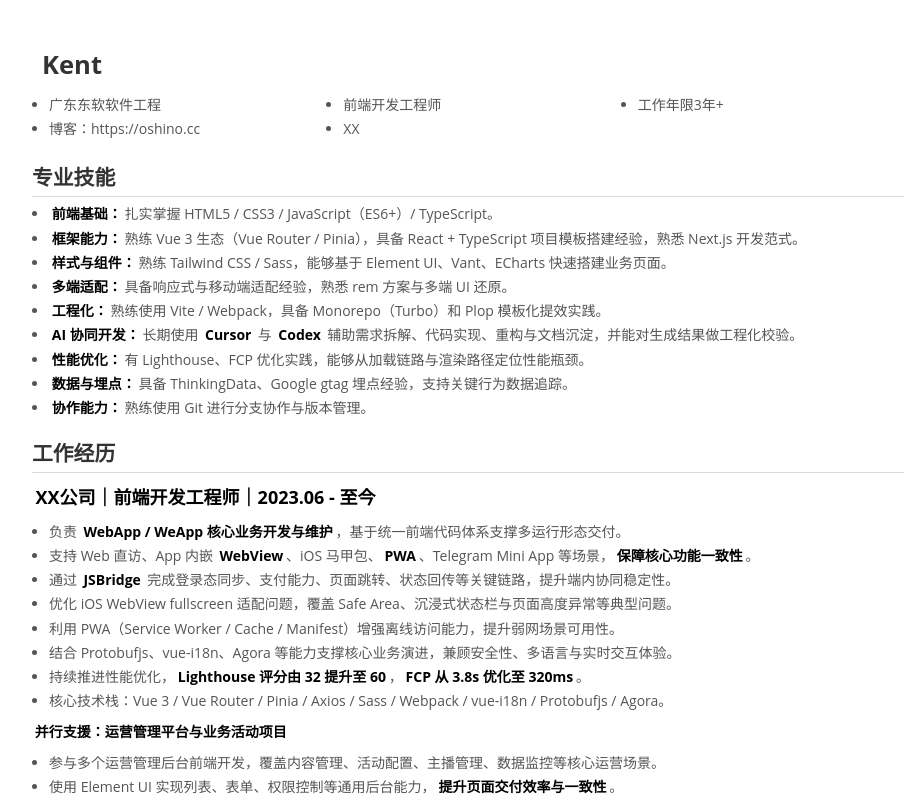
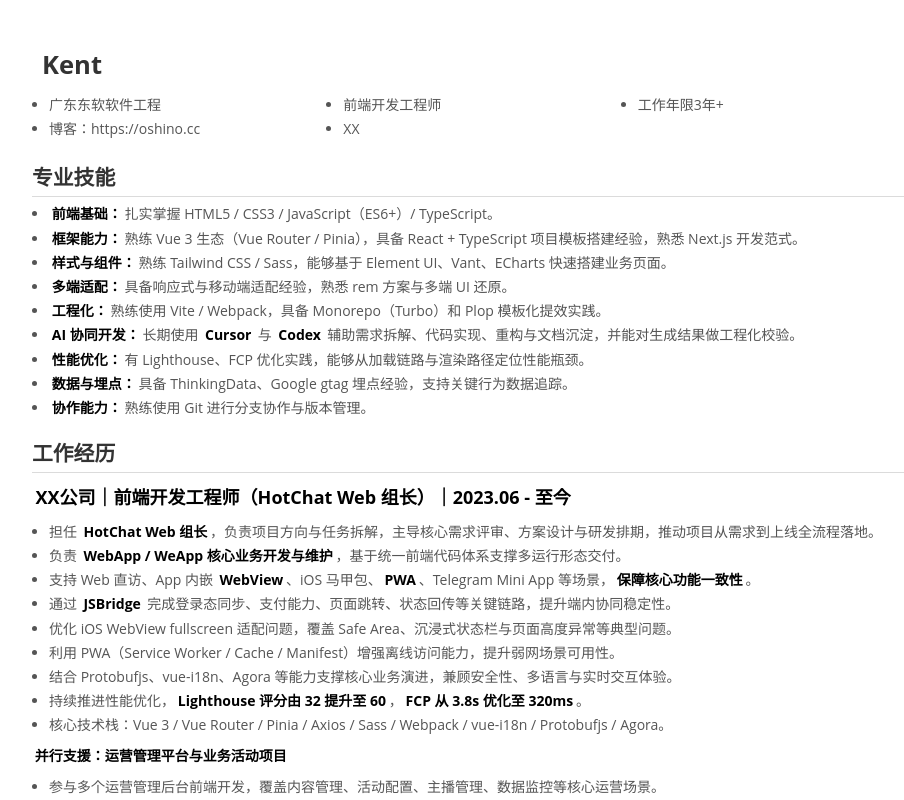
Before and after one commit to ooooshino/ooooshino.github.io, a Vue app: page / in a window 1280 px wide. Shown: the top 800 px of the page, without its empty margins (158-1062 px from the left). Built offline with nearby package versions, Linux system fonts and the light colour scheme.

Commit message:
chore(发布): 同步脱敏简历

```diff
--- a/src/components/CompanyExperience.vue
+++ b/src/components/CompanyExperience.vue
@@ -3,10 +3,13 @@
     <h2>工作经历</h2>
 
     <p>
-      <strong class="text-lg">XX公司｜前端开发工程师｜2023.06 - 至今</strong>
+      <strong class="text-lg">XX公司｜前端开发工程师（HotChat Web 组长）｜2023.06 - 至今</strong>
     </p>
 
     <ul>
+      <li>
+        担任 <strong>HotChat Web 组长</strong>，负责项目方向与任务拆解，主导核心需求评审、方案设计与研发排期，推动项目从需求到上线全流程落地。
+      </li>
       <li>
         负责 <strong>WebApp / WeApp 核心业务开发与维护</strong>，基于统一前端代码体系支撑多运行形态交付。
       </li>
```
